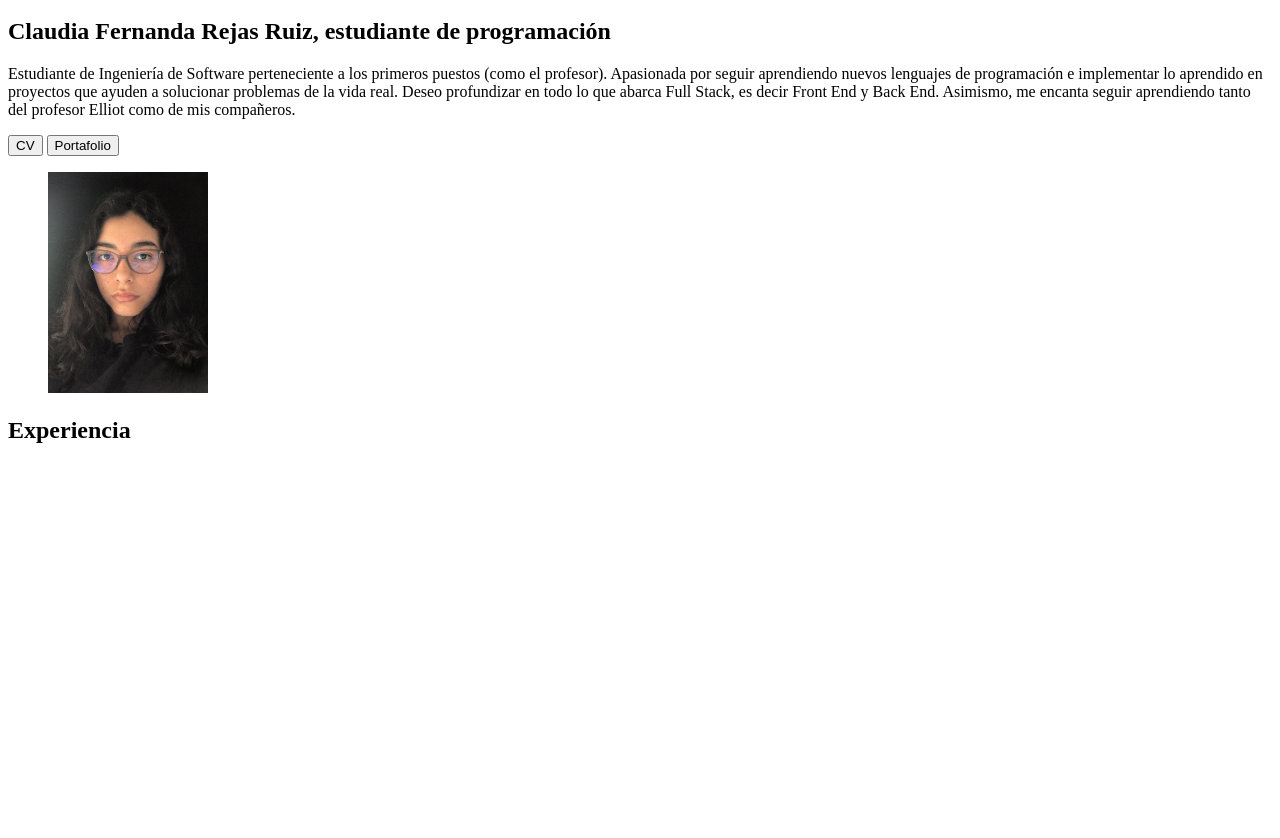
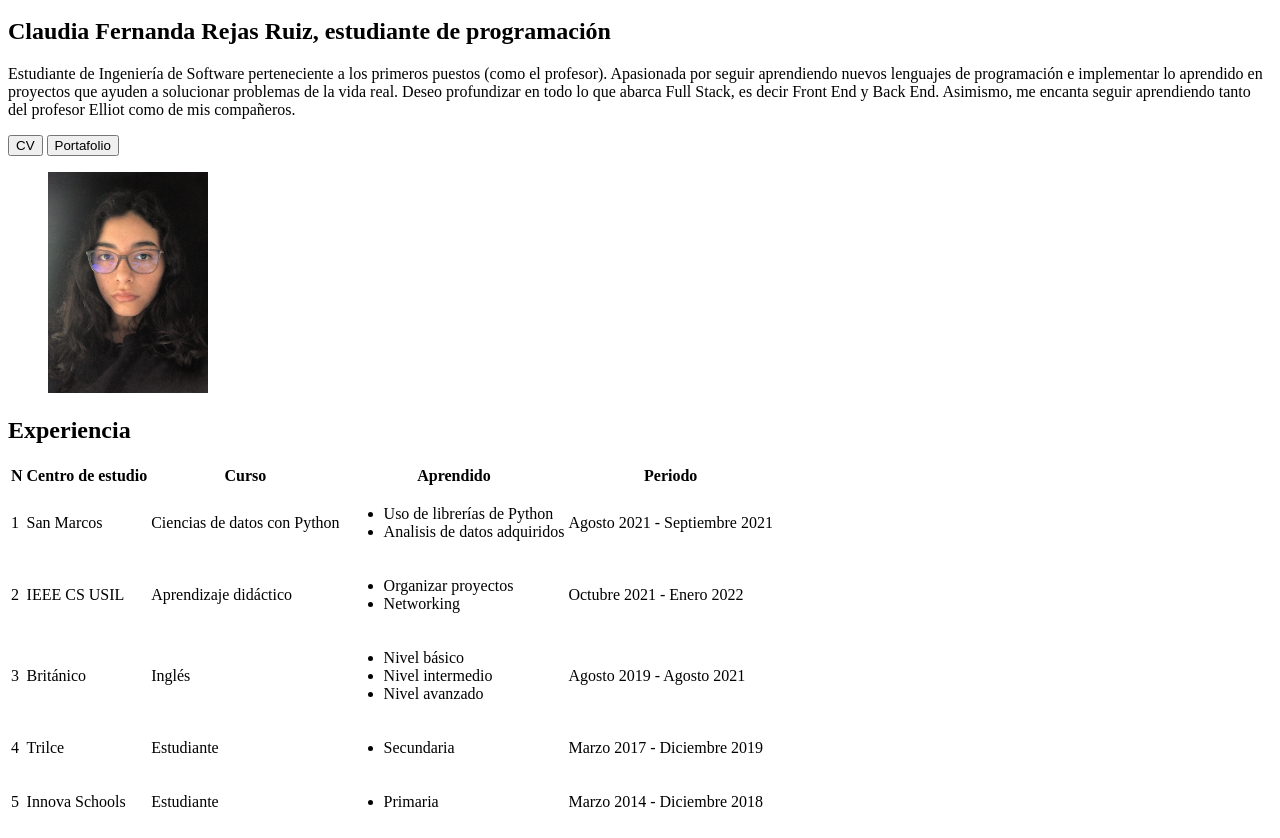
Before and after one commit to Claudia-Fernanda-Rejas-Ruiz/pagina-personal, a plain HTML site: page index.html in a window 1280 px wide. Shown: the part 192-1030 px from the top of the page. Before the commit the page ends 800 px from the top, so only its background shows below. Drawn offline with Linux system fonts and the light colour scheme.

Commit message:
Agregué experiencia en tabla

```diff
--- a/index.html
+++ b/index.html
@@ -48,6 +48,88 @@
         </article>
         <section>
             <h2>Experiencia</h2>
+            <table>
+                <thead>
+                  <tr>
+                    <th>N</th>
+                    <th>Centro de estudio</th>
+                    <th>Curso</th>
+                    <th>Aprendido</th>
+                    <th>Periodo</th>
+                  </tr>
+                </thead>
+                <tbody>
+                  <tr>
+                    <td>1</td>
+                    <td>San Marcos</td>
+                    <td>Ciencias de datos con Python</td>
+                    <td>
+                      <ul>
+                        <li>Uso de librerías de Python</li>
+                        <li>Analisis de datos adquiridos</li>
+                      </ul>
+                    </td>
+                    <td>
+                      Agosto 2021 - Septiembre 2021
+                    </td>
+                  </tr>
+                  <tr>
+                    <td>2</td>
+                    <td>IEEE CS USIL</td>
+                    <td>Aprendizaje didáctico</td>
+                    <td>
+                      <ul>
+                        <li>Organizar proyectos</li>
+                        <li>Networking</li>
+                      </ul>
+                    </td>
+                    <td>
+                      Octubre 2021 - Enero 2022
+                    </td>
+                  </tr>
+                  <tr>
+                    <td>3</td>
+                    <td>Británico</td>
+                    <td>Inglés</td>
+                    <td>
+                      <ul>
+                        <li>Nivel básico</li>
+                        <li>Nivel intermedio</li>
+                        <li>Nivel avanzado</li>
+                      </ul>
+                    </td>
+                    <td>
+                      Agosto 2019 - Agosto 2021
+                    </td>
+                  </tr>
+                  <tr>
+                    <td>4</td>
+                    <td>Trilce</td>
+                    <td>Estudiante</td>
+                    <td>
+                      <ul>
+                        <li>Secundaria</li>
+                      </ul>
+                    </td>
+                    <td>
+                      Marzo 2017 - Diciembre 2019
+                    </td>
+                  </tr>
+                  <tr>
+                    <td>5</td>
+                    <td>Innova Schools</td>
+                    <td>Estudiante</td>
+                    <td>
+                      <ul>
+                        <li>Primaria</li>
+                      </ul>
+                    </td>
+                    <td>
+                      Marzo 2014 - Diciembre 2018
+                    </td>
+                  </tr>
+                </tbody>
+              </table>
         </section>
         <section>
             <form action="/">
```
